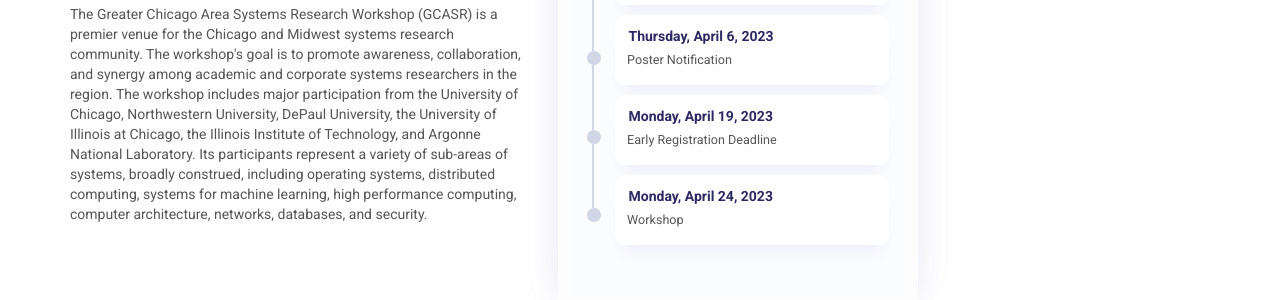
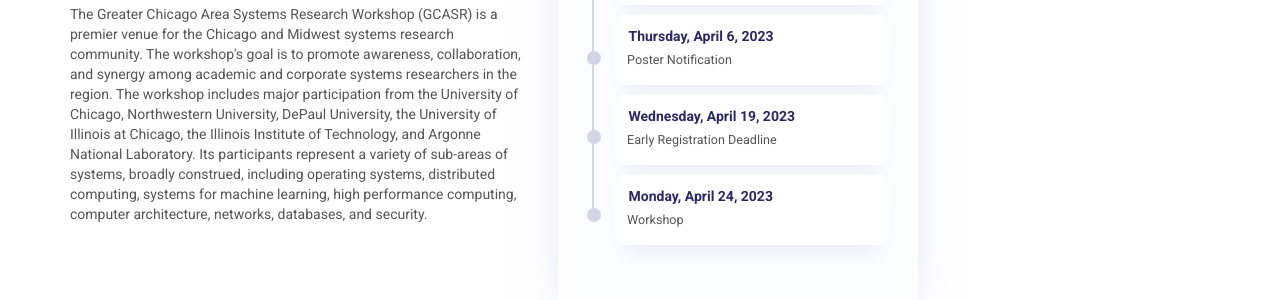
Before and after one commit to gcasr/2025, a Jekyll site: the page built from index.html, in a window 1280 px wide and 900 px high, scrolled down 840 px. Shown: the part 152-452 px from the top of the window. Built offline with Jekyll 4.4.1, drawn with Linux system fonts in a browser that asks for light colours; nearby versions of some CDN libraries; library files that are not in the unit come from our copies; comment, search, counter and statistics services are not loaded.

Commit message:
Update important_dates.yml

```diff
--- a/_data/important_dates.yml
+++ b/_data/important_dates.yml
@@ -5,7 +5,7 @@
   date: Thursday, April 6, 2023
 
 - type: Early Registration Deadline
-  date: Monday, April 19, 2023
+  date: Wednesday, April 19, 2023
 
 - type: Workshop
   date: Monday, April 24, 2023
```
